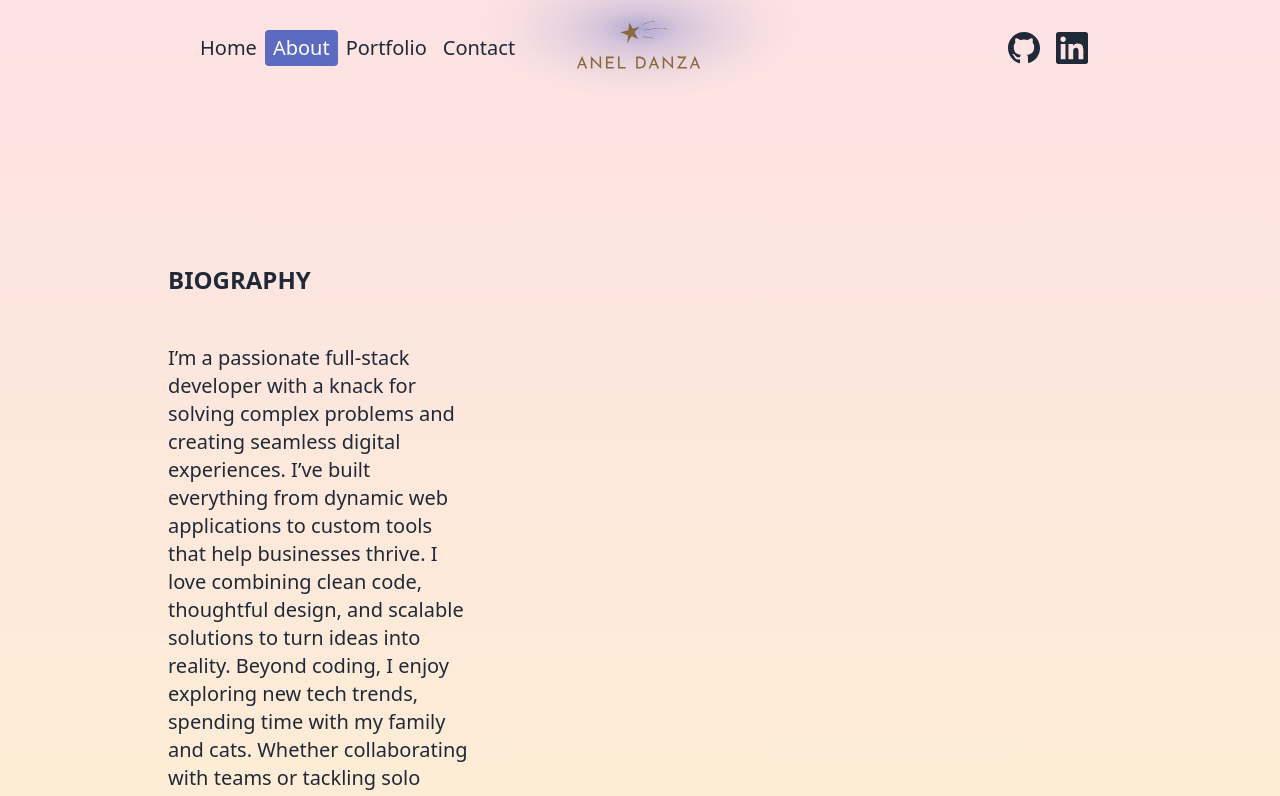
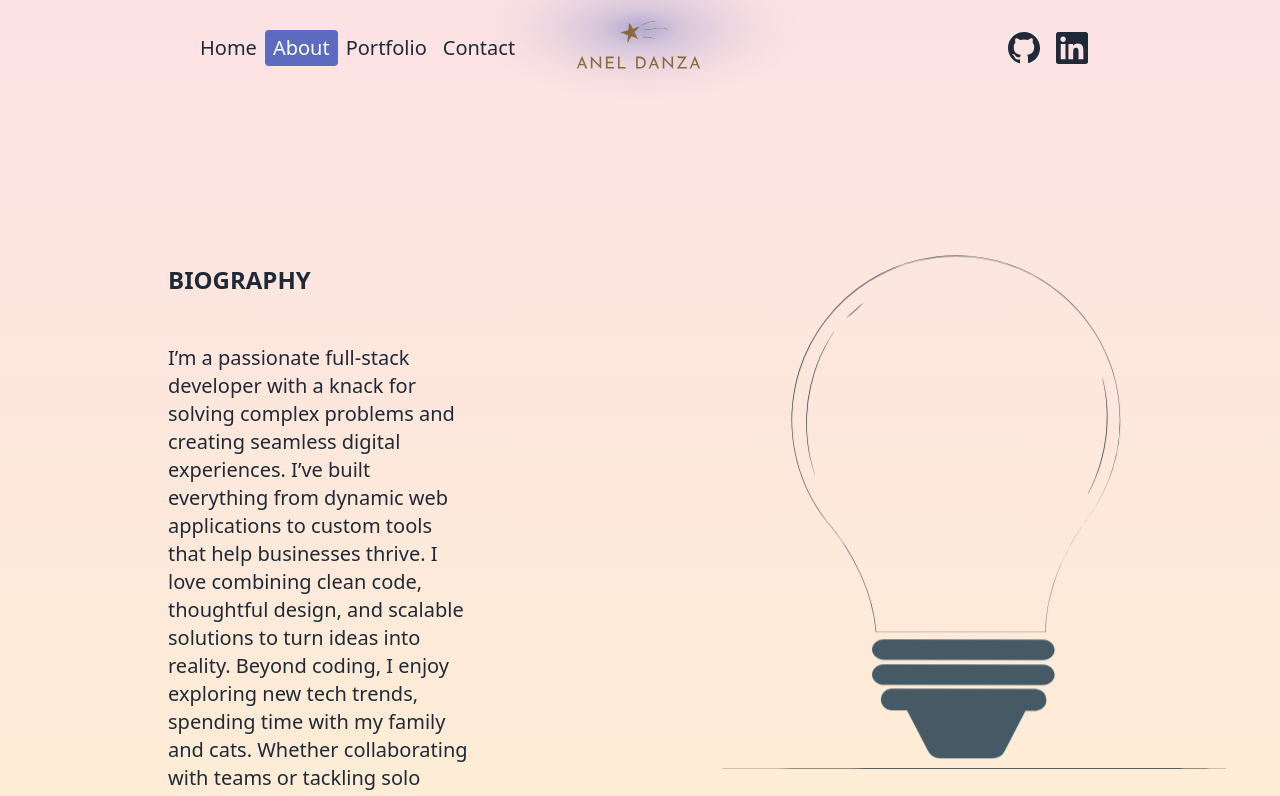
Before and after one commit to aneldanza/personal-portfolio, a React (Vite) app: page /about in a window 1280 px wide. Shown: the top 796 px of the page. Built offline with nearby package versions, Linux system fonts and the light colour scheme.

Commit message:
move about svg to the top of container

```diff
--- a/src/components/about/About.tsx
+++ b/src/components/about/About.tsx
@@ -21,7 +21,7 @@ const AboutPage = () => {
   });
   return (
     <AnimatedPageWrapper>
-      <div ref={containerRef} className="h-full overflow-scroll flex ">
+      <div ref={containerRef} className="h-full flex relative overflow-y-auto">
         <div className=" p-4 sm:p-8 md:p-12 lg:p-20 xl:p-42 flex flex-col gap-24 md:gap-32 lg:gap-48 xl:gap-64 lg:w-2/3 lg:pr-0 xl:w-1/2">
           {/* BIOGRAPHY  */}
           <div className="about-section">
@@ -89,7 +89,7 @@ const AboutPage = () => {
           </div>
         </div>
 
-        <div className="hidden lg:block sticky top-0 z-30 w-1/3 xl:w-1/2 ">
+        <div className="hidden lg:block sticky top-0 z-30 w-1/3 xl:w-1/2 h-screen">
           <Innovation scrollYProgress={scrollYProgress} />
         </div>
       </div>
```
